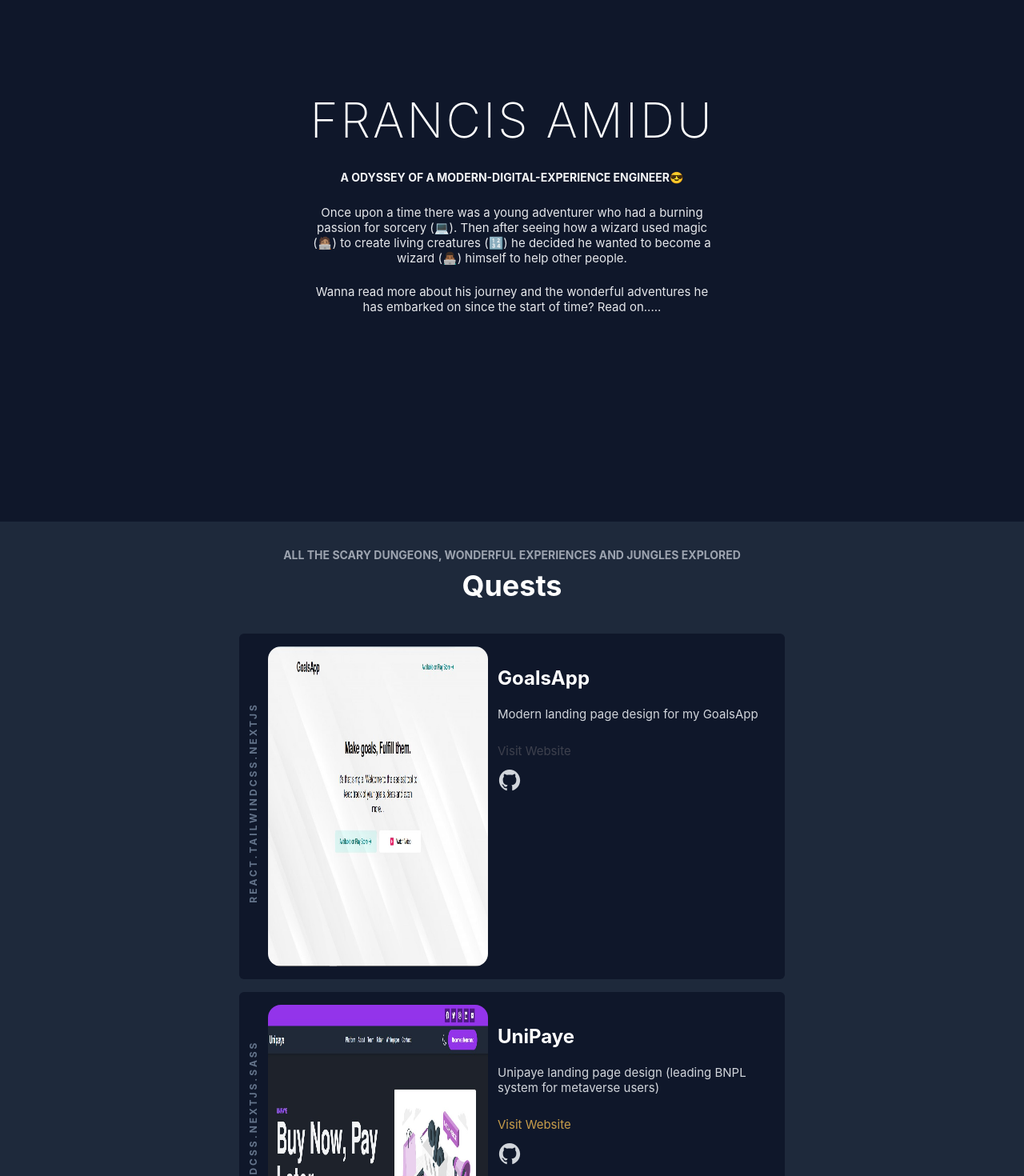
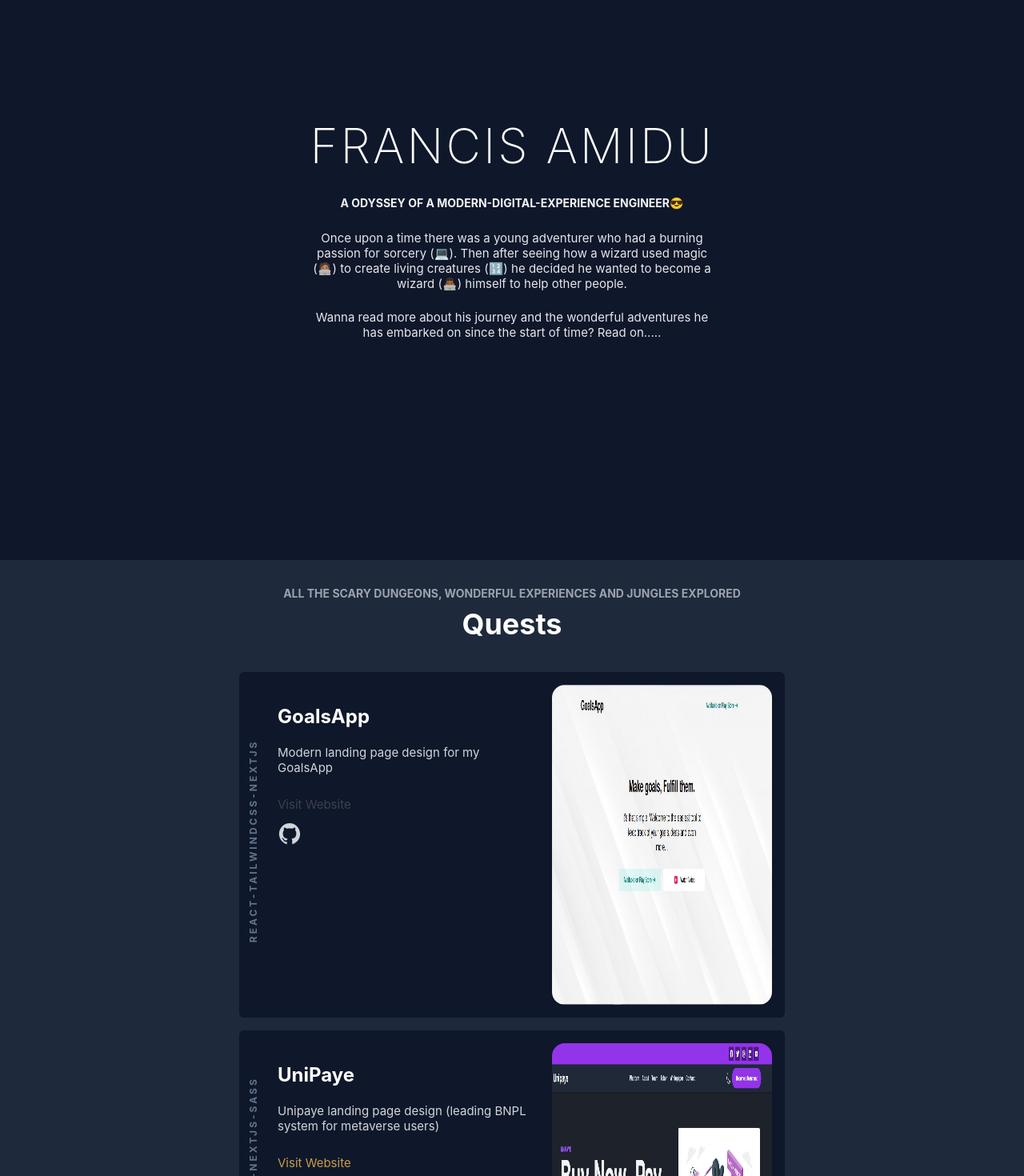
Before and after one commit to francisamidu/francis-amidu, a Next.js app: page / in a window 1280 px wide. Shown: the part 140-1610 px from the top of the page at 80% size. Built offline with nearby package versions, Linux system fonts and the light colour scheme.

Commit message:
RWD done

```diff
--- a/components/About.tsx
+++ b/components/About.tsx
@@ -20,7 +20,7 @@ const About = () => {
           width="350"
           height="340"
           alt="My Avatar"
-          className="about-image"
+          className="about-image hidden md:flex"
         />
         <div className="ml-4">
           <h3 className="my-0 text-xs font-bold uppercase primary-color">
--- a/components/Contact.tsx
+++ b/components/Contact.tsx
@@ -32,14 +32,14 @@ const Contact = () => {
   ]);
   return (
     <section id="contact" className="p-5 bg-slate-900">
-      <div className="grid grid-cols-2 place-content-center md:max-w-4xl md:mx-auto">
+      <div className="grid grid-cols-1 md:grid-cols-2 place-content-center md:max-w-4xl md:mx-auto">
         <div className="mr-2">
           <h1 className="font-bold mt-0 text-4xl text-white">Contact</h1>
           <p className="mt-4 text-gray-400">
             If ever you want to hang out, chat or collaborate you can reach out
             to me. I'm an introvert but i have friends too lol
           </p>
-          <div className="grid grid-cols-2">
+          <div className="grid grid-cols-2 md-4 md:mb-0 ">
             {links.map((link, index) =>
               link?.url ? (
                 <Link
--- a/components/Header.tsx
+++ b/components/Header.tsx
@@ -3,10 +3,10 @@ import React from "react";
 const Header = () => {
   return (
     <header
-      className="min-h-[95vh] py-4 bg-slate-900 flex flex-col justify-center items-center text-center"
+      className="sm:min-h-screen md:min-h-[95vh] w-full py-4 sm:py-10 bg-slate-900 flex flex-col justify-center items-center text-center"
       id="home"
     >
-      <h1 className="font-extralight tracking-wider uppercase text-6xl my-4 text-white">
+      <h1 className="font-extralight tracking-wider uppercase text-6xl my-4 text-white mt-8">
         Francis Amidu
       </h1>
       <h2 className="font-bold text-sm uppercase my-4 text-gray-100">
--- a/components/Nav.tsx
+++ b/components/Nav.tsx
@@ -70,7 +70,7 @@ const Nav = () => {
     setLinks(newLinks);
   };
   return (
-    <nav className="bg-slate-800 p-4 z-10 shadow fixed top-1 left-0 w-full">
+    <nav className="bg-slate-800 md:p-4 px-1 py-4 z-10 shadow fixed top-1 left-0 w-full">
       <div className="flex justify-center items-center md:max-w-lg md:mx-auto">
         {links.map((link, index) => (
           <Link
@@ -83,7 +83,7 @@ const Nav = () => {
                 ? "nav-link-active"
                 : "nav-link-inactive text-gray-100"
             }
-            font-medium mx-2  text-xs uppercase`}
+            font-medium mx-2  text-xs uppercase nav-link`}
           >
             <span>{link.name}</span>
           </Link>
--- a/components/Resume.tsx
+++ b/components/Resume.tsx
@@ -18,8 +18,9 @@ const Resume = () => {
         </Link>
         <div className="mt-4 flex flex-row items-center justify-center ">
           <Image
+            alt="Vacancy"
+            className="w-[500] md:w-auto"
             src="/curriculum-vitae-portfolio-svgrepo-com.svg"
-            alt="Vacancy"
             width="600"
             height="500"
           />
--- a/components/Technologies.tsx
+++ b/components/Technologies.tsx
@@ -24,10 +24,10 @@ const Technologies = () => {
         </h1>
         <h2 className="text-white text-4xl my-2">Treasures</h2>
       </div>
-      <div className="mt-8 grid grid-cols-6 md:max-w-2xl md:mx-auto">
+      <div className="mt-8 flex flex-row items-center justify-between flex-wrap md:grid md:gap-3 md:grid-cols-6 md:max-w-2xl md:mx-auto">
         {images.map((image) => (
           <Image
-            className="mx-2 my-1 bg-slate-900 p-3 rounded-md"
+            className="mx-0 my-1 bg-slate-900 p-3 rounded-md "
             alt={image}
             src={image}
             width="80"
--- a/components/Work.tsx
+++ b/components/Work.tsx
@@ -52,7 +52,7 @@ const Work = () => {
   }, []);
 
   return (
-    <section className="bg-slate-800 p-6" id="work">
+    <section className="bg-slate-800 p-6 relative" id="work">
       <h1 className="text-gray-400 text-sm uppercase text-center my-2">
         All the scary dungeons, wonderful experiences and jungles explored
       </h1>
--- a/components/WorkItem.tsx
+++ b/components/WorkItem.tsx
@@ -17,7 +17,7 @@ const WorkItem = ({
   web,
 }: WorkItem) => {
   return (
-    <div className="flex-1 flex flex-row w-[650px] mx-2 hover:shadow bg-slate-900 p-4 my-2 rounded-md relative">
+    <div className="flex flex-row w-full md:w-[650px] mx-2 hover:shadow bg-slate-900 p-4 my-2 rounded-md relative">
       <div className="rotate flex flex-row items-center justify-center">
         {tags.map((tag, index) => (
           <span
@@ -25,7 +25,7 @@ const WorkItem = ({
             className="text-slate-500 font-bold uppercase text-xs"
           >
             {tag}
-            {tags.length - index > 1 ? "." : ""}
+            {tags.length - index > 1 ? "-" : ""}
           </span>
         ))}
       </div>
@@ -34,10 +34,12 @@ const WorkItem = ({
         src={image}
         width="275"
         height="400"
-        className="ml-5 rounded-2xl"
+        className="ml-5 rounded-2xl md:order-2"
       />
-      <div className="my-2 p-3 flex flex-col">
-        <h2 className="font-bold text-2xl text-white my-1">{name}</h2>
+      <div className="ml-0 md:ml-5 my-2 p-3 flex flex-col md:order-1">
+        <h2 className="font-bold text-2xl text-white my-1 overflow-hidden">
+          {name}
+        </h2>
         <p className=" text-gray-300">{description}</p>
         <a
           href={web}
@@ -49,7 +51,7 @@ const WorkItem = ({
         >
           Visit Website
         </a>
-        <a href={code} className="align-end">
+        <a href={code} className="w-fit">
           <IGithub className="text-3xl text-gray-300" />
         </a>
       </div>
--- a/pages/_app.tsx
+++ b/pages/_app.tsx
@@ -1,4 +1,4 @@
-import "../styles/globals.css";
+import "../styles/globals.scss";
 import type { AppProps } from "next/app";
 
 function MyApp({ Component, pageProps }: AppProps) {
--- a/styles/globals.css
+++ b/styles/globals.scss
@@ -20,7 +20,6 @@ a {
 .primary-color {
   color: var(--main-primary);
 }
-
 .nav-link-active {
   color: var(--main-primary);
 }
@@ -28,6 +27,10 @@ a {
   overflow: hidden;
   position: relative;
   display: inline-block;
+  span {
+    display: inline-block;
+    transition: transform 0.3s cubic-bezier(0.76, 0, 0.24, 1);
+  }
 }
 
 .nav-link-inactive::before,
@@ -63,11 +66,6 @@ a {
   transform: translate3d(0, 0, 0);
 }
 
-.nav-link-inactive span {
-  display: inline-block;
-  transition: transform 0.3s cubic-bezier(0.76, 0, 0.24, 1);
-}
-
 .nav-link-inactive:hover span {
   transform: translate3d(-200%, 0, 0);
 }
@@ -79,16 +77,15 @@ a {
 .lds-ellipsis {
   display: inline-block;
   position: relative;
-}
-.lds-ellipsis div {
+  div {
   position: absolute;
   top: 50%;
-
   width: 13px;
   height: 13px;
   border-radius: 50%;
   background: #fff;
   animation-timing-function: cubic-bezier(0, 1, 1, 0);
+}
 }
 .lds-ellipsis div:nth-child(1) {
   left: 8px;
@@ -166,3 +163,9 @@ a {
   -o-transform-origin: 0 0;
   transform-origin: 0 0;
 }
+
+@media screen and (max-width:650px) {
+  .rotate{
+    width: 75%;
+  }
+}
```
